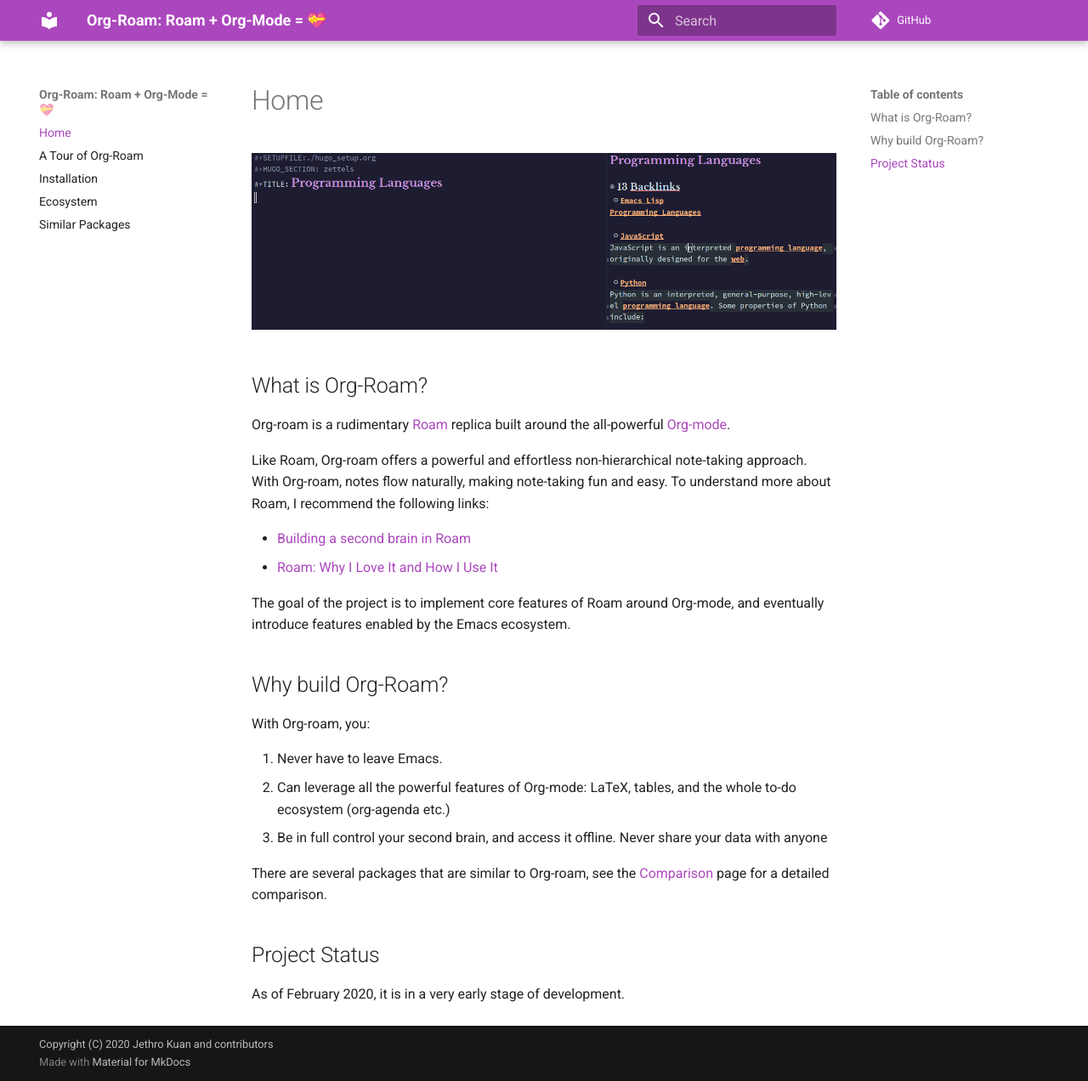
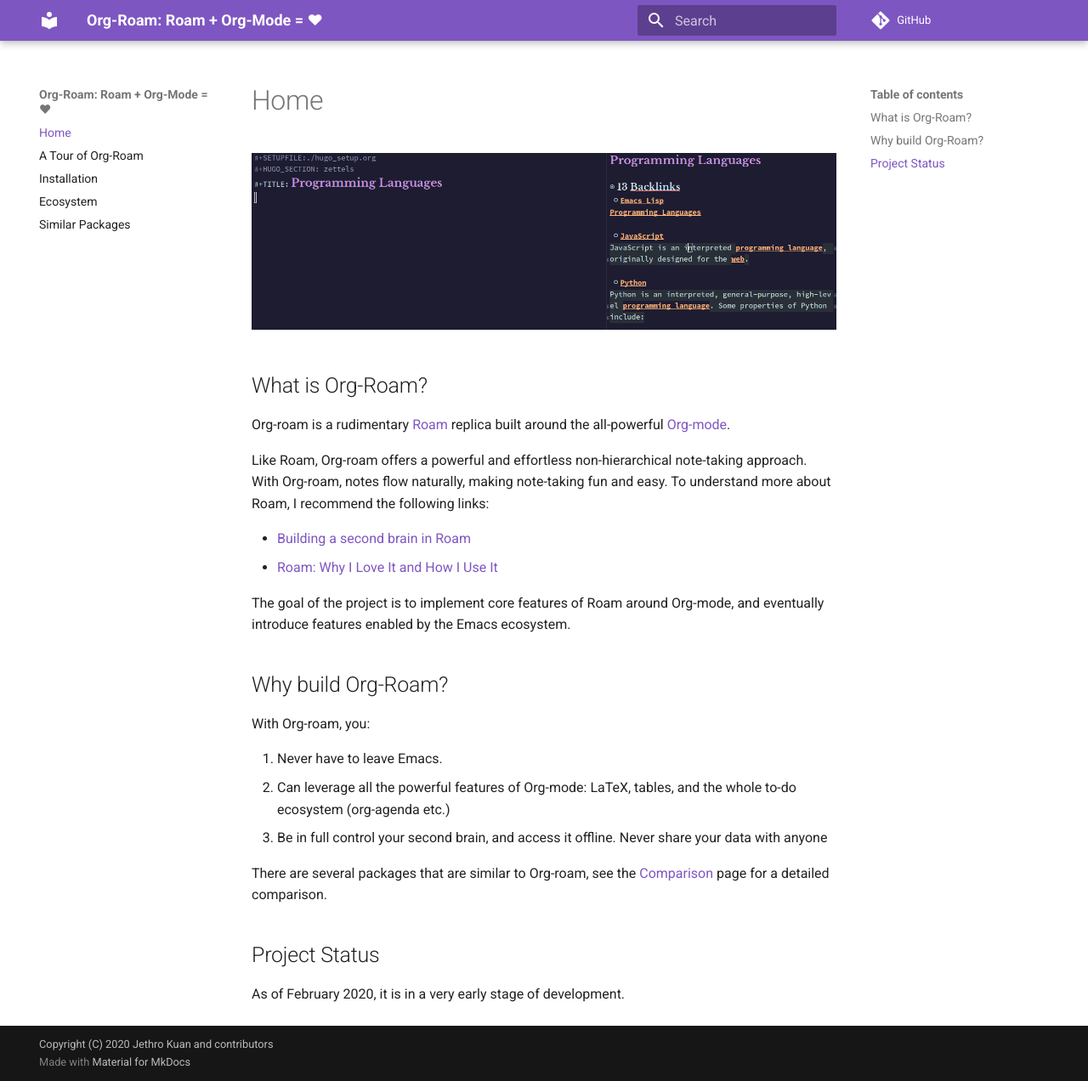
Before and after one commit to org-roam/org-roam, an MkDocs documentation site: the page built from doc/index.md, in a window 1280 px wide and 1272 px high. Shown: the whole window at 85% size. Built offline with MkDocs 1.6.1 and Material for MkDocs 9.7.7, drawn with Linux system fonts in a browser that asks for light colours; comment, search, counter and statistics services are not loaded; old or Windows-style settings are respelled for this version of MkDocs.

Commit message:
rtd customizations

```diff
--- a/mkdocs.yml
+++ b/mkdocs.yml
@@ -1,10 +1,9 @@
-site_name: "Org-Roam: Roam + Org-Mode = 💝"
+site_name: "Org-Roam: Roam + Org-Mode = ♥"
 repo_url: https://github.com/jethrokuan/org-roam/
 edit_uri: edit/master/doc/
-site_favicon: favicon.ico
 copyright: "Copyright (C) 2020 Jethro Kuan and contributors"
 docs_dir: doc
-pages:
+nav:
 - Home: index.md
 - A Tour of Org-Roam: tour.md
 - Installation: installation.md
@@ -27,5 +26,5 @@
 theme:
   name: 'material'
   palette:
-    primary: 'purple'
-    accent: 'purple'
+    primary: 'deep purple'
+    accent: 'deep purple'
```
